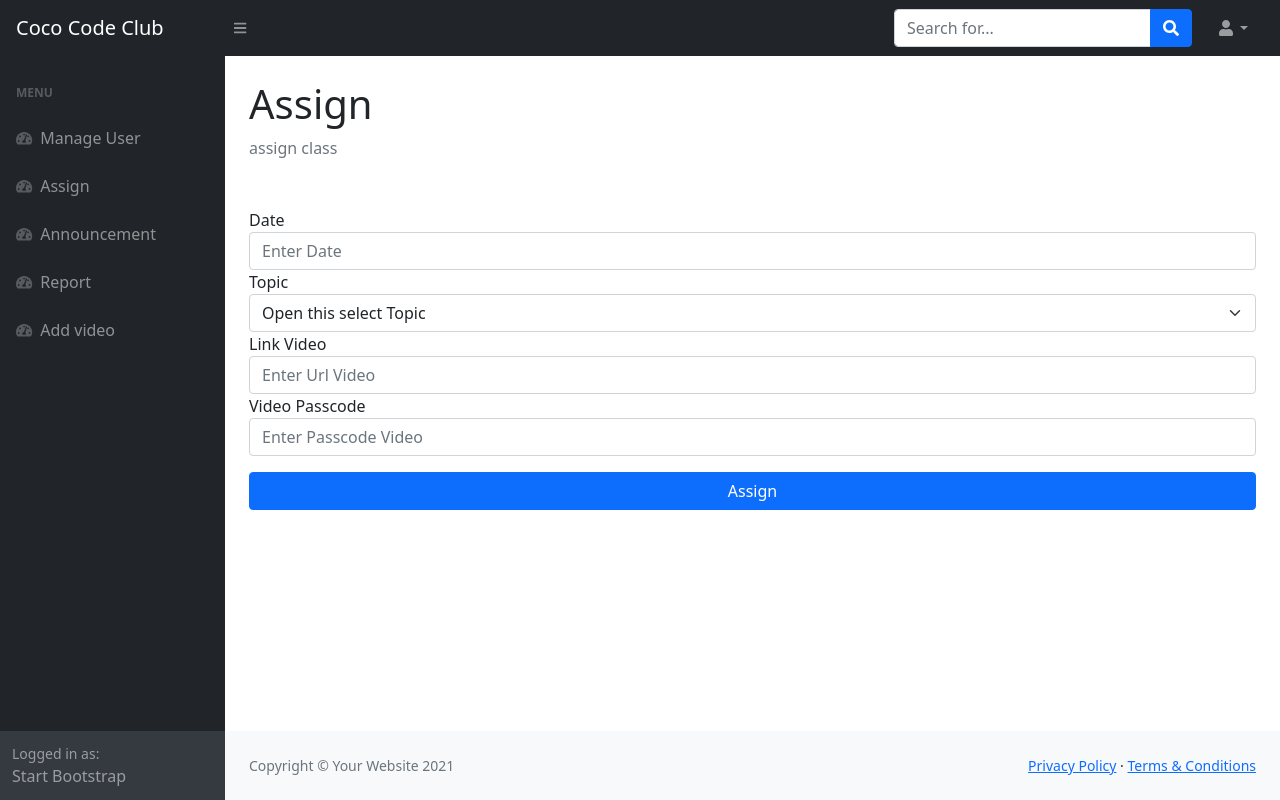
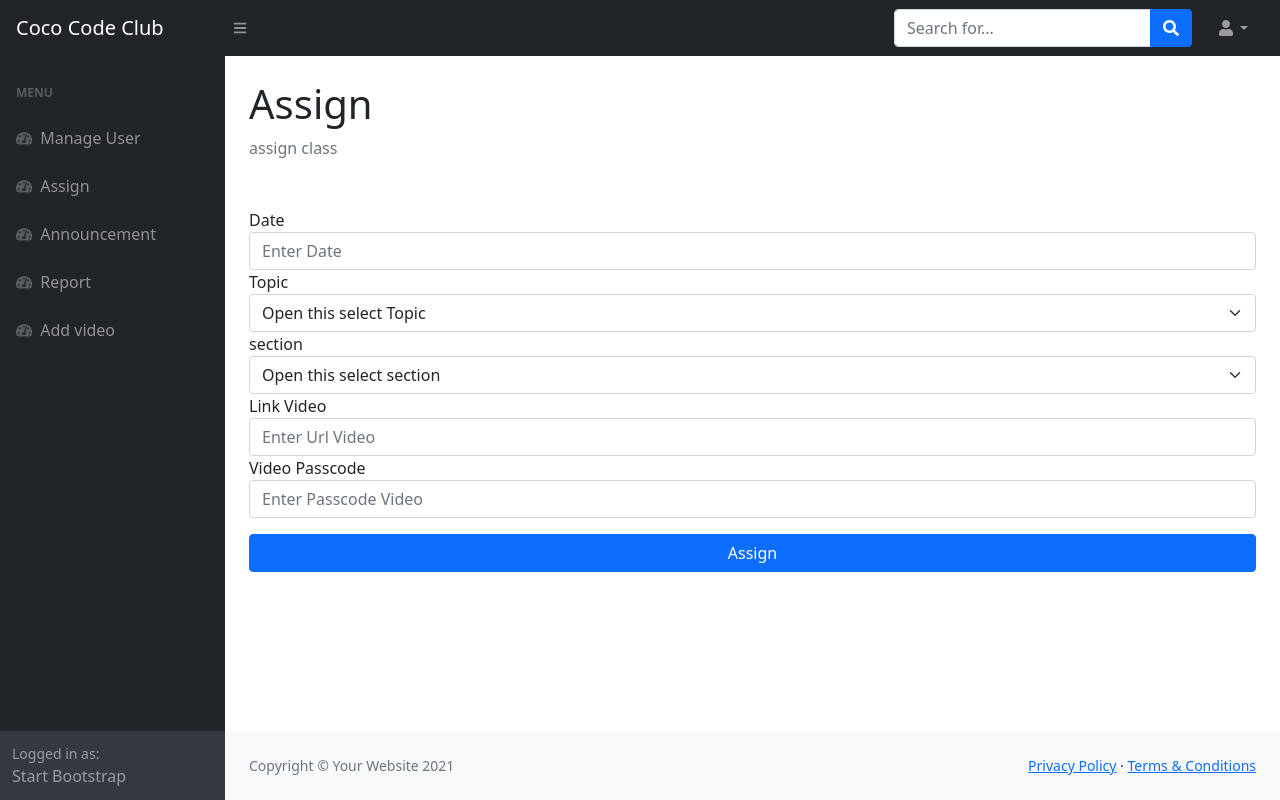
Before and after one commit to nackzess/web, a PHP site: page /tour/assign_vdo.php in a window 1280 px wide. Run offline with PHP 8.4, Linux system fonts and the light colour scheme; data comes from the database, SQL or seed files in the repository; some libraries are stand-ins or nearby versions.

Commit message:
-- fix add section --

```diff
--- a/assign_vdo.php
+++ b/assign_vdo.php
@@ -75,6 +75,19 @@
 
 
                                 <div class="form-group">
+                                    <label for="section" class="col-sm-3 control-label">section</label><br>
+                                    <div class="col-sm-12">
+                                        <select class="form-select" name="sec" required placeholder="Select Section">
+                                            <option selected>Open this select section</option>
+                                            <option value="1">1</option>
+                                            <option value="2">2</option>
+                                            <option value="3">3</option>
+                                            <option value="4">4</option>
+                                        </select>
+                                    </div>
+                                </div>
+
+                                <div class="form-group">
                                     <label for="link_vdo" class="col-sm-3 control-label">Link Video</label><br>
                                     <div class="col-sm-12">
                                         <input type="text" name="vdo" class="form-control" required placeholder="Enter Url Video">
```
